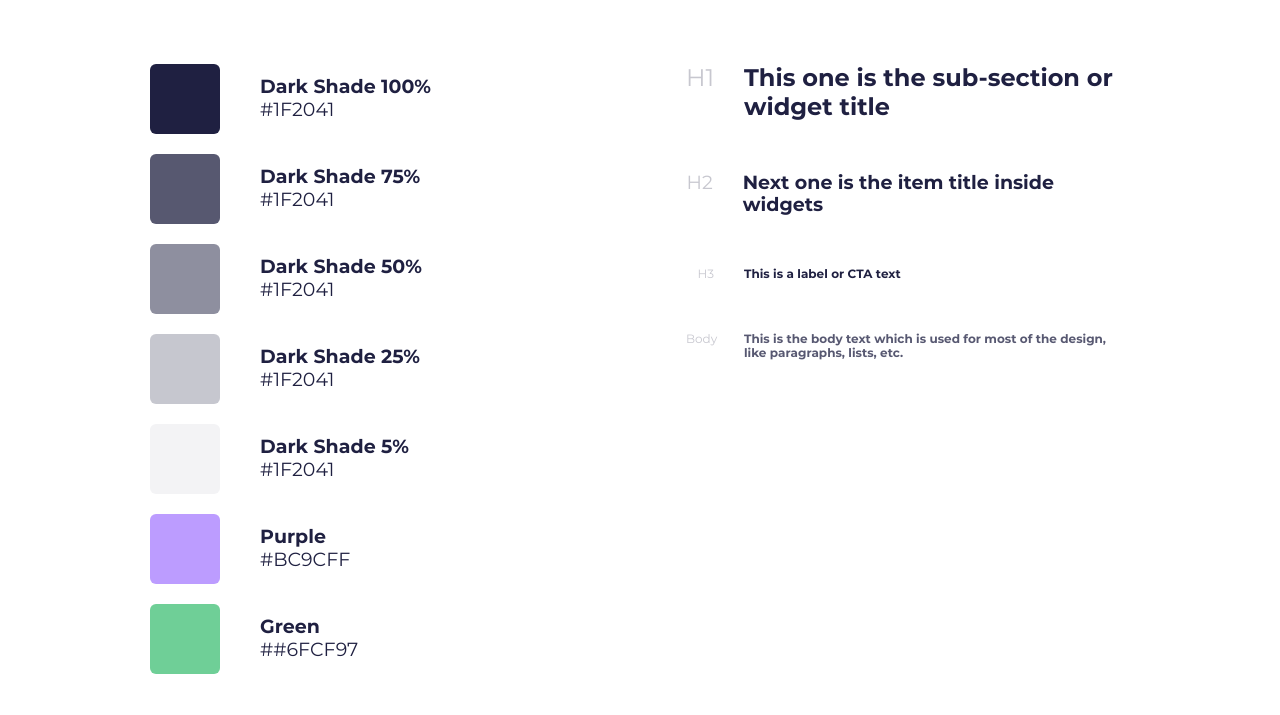
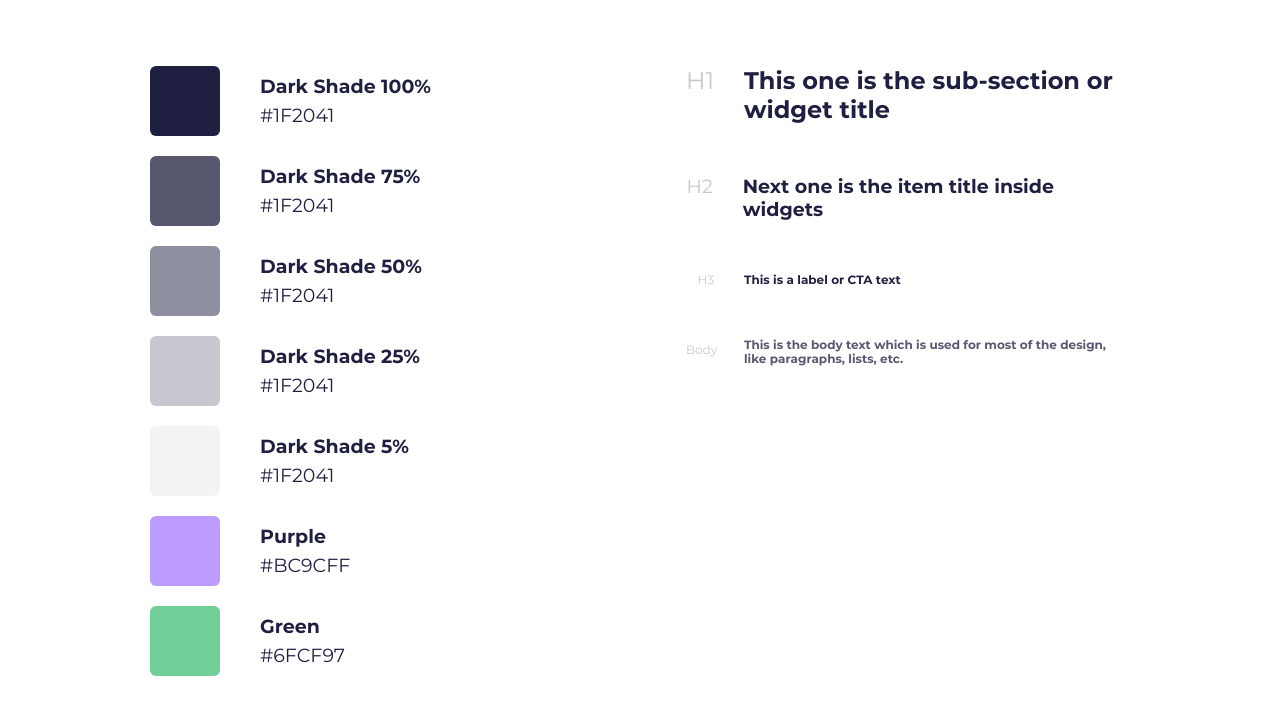
Before and after one commit to Istomin-1/Hotel, a plain HTML site: page index.html in a window 1280 px wide. Shown: the part 81-796 px from the top of the page. Drawn offline with Linux system fonts and the light colour scheme.

Commit message:
Change size page

```diff
--- a/css/style.css
+++ b/css/style.css
@@ -46,7 +46,7 @@ body {
     display: flex;
     flex-wrap: wrap;
     margin-left: 150px;
-    margin-top: 67px;
+    margin-top: 69px;
     margin-right: 158px;
     justify-content: space-between;
 }
@@ -87,15 +87,18 @@ body {
     font-style: normal;
     font-weight: 700;
     font-size: 19px;
+    margin-bottom: 5px;
+    line-height: 24px;
 }
 .main__color-text__color-hex {
     font-family: 'Montserrat';
     font-style: normal;
     font-weight: 400;
+    line-height: 24px;
 }
 .main__type {
     display: flex;
-    margin-bottom: 50px;
+    margin-bottom: 51px;
 }
 .main__type-label {
     font-family: 'Montserrat';
@@ -140,15 +143,19 @@ body {
  }
  .h1 {
     font-size: 24px;
+    line-height: 29px;
  }
  .h2 {
     font-size: 19px;
+    line-height: 23px;
  }
  .h3 {
     font-size: 12px;
+    line-height: 15px;
  }
  .body {
     font-size: 12px;
+    line-height: 24px;
  }
  .shadeFont75 {
     font-size: 12px;
--- a/index.html
+++ b/index.html
@@ -62,7 +62,7 @@
                 <span class="main__color-view green"></span>
                 <div class="main__color-text">
                     <span class="main__color-text__color-shade">Green</span>
-                    <span class="main__color-text__color-hex">##6FCF97</span>
+                    <span class="main__color-text__color-hex">#6FCF97</span>
                 </div>
             </div>
         </div>
```
